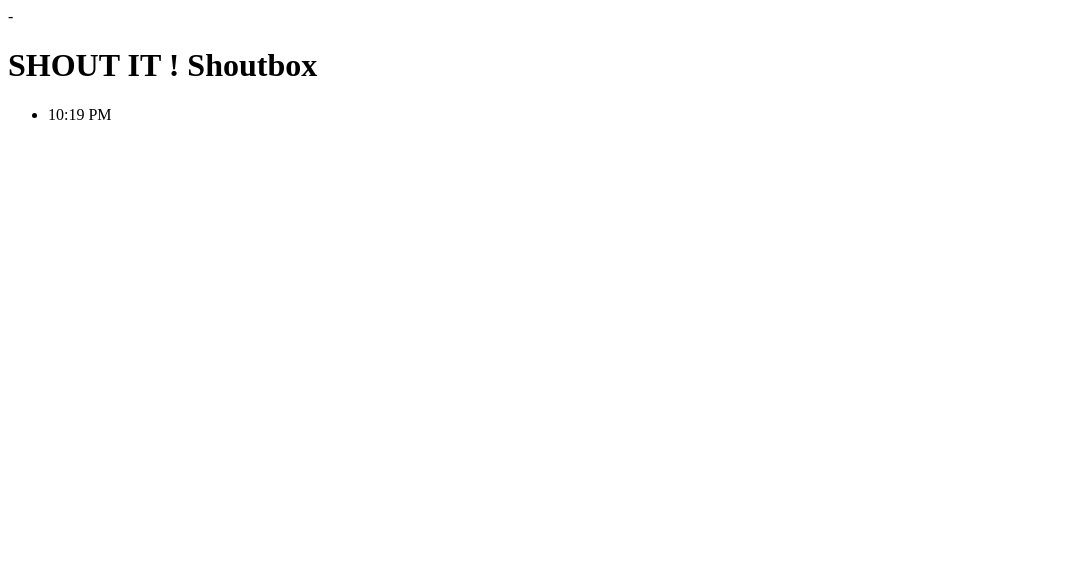
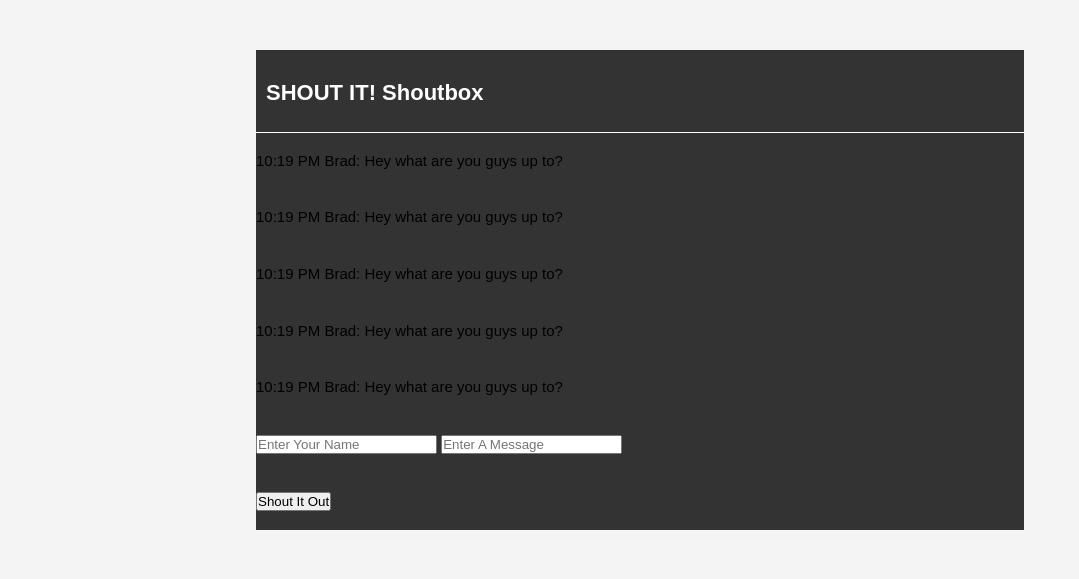
Before and after one commit to CBautistaDev/Shout-It-Project, a PHP site: page / in a window 1280 px wide. Shown: the top 579 px of the page, without its empty margins (0-1079 px from the left). Run offline with PHP 8.4, Linux system fonts and the light colour scheme.

Commit message:
added css and form in index

```diff
--- a/css/style.css
+++ b/css/style.css
@@ -0,0 +1,28 @@
+
+*{
+margin:0;
+padding :0;
+}
+
+body{
+    font-family: Arial, Helvetica, sans-serif;
+    font-size: 15px;
+    line-height: 1.5cm;
+    background: #f4f4f4;
+
+}
+
+#container{
+   background: #333333;
+   margin: 50px auto;
+   overflow: auto;
+   width: 60%;
+   min-height: 400px;
+}
+
+header h1{
+    color: white;
+    font-size: 22px;
+    padding: 15px 0 10px 10px;
+    border-bottom: 1px solid #ffffff;
+}
--- a/index.php
+++ b/index.php
@@ -3,27 +3,58 @@
 
 <head>
     <meta charset="utf-8" />
-    <title>Shout It! </title>
-    <link rel="stylesheet" href="css/style.css" type="text/css" />-
+    <title> SHOUT IT! </title>
+    <link rel="stylesheet" href="css/style.css" type="text/css" />
 </head>
 
 <body>
     <div id="container">
         <header>
-            <h1>SHOUT IT ! Shoutbox </h1>
+            <h1>SHOUT IT! Shoutbox </h1>
         </header>
         <div id="shouts">
 
             <ul>
-                <li class = "shout" >
+                <li class="shout">
 
-                <span>10:19 PM</span>
+                    <span>10:19 PM</span>
+                    Brad: Hey what are you guys up to?
+                </li>
+                <li class="shout">
 
+                    <span>10:19 PM</span>
+                    Brad: Hey what are you guys up to?
+                </li>
+                <li class="shout">
+
+                    <span>10:19 PM</span>
+                    Brad: Hey what are you guys up to?
+                </li>
+                <li class="shout">
+
+                    <span>10:19 PM</span>
+                    Brad: Hey what are you guys up to?
+                </li>
+                <li class="shout">
+
+                    <span>10:19 PM</span>
+                    Brad: Hey what are you guys up to?
                 </li>
             </ul>
 
         </div>
+        <div id="input">
 
+            <form method="post" action="proccess.php">
+                <input type="text" name="user" placeholder="Enter Your Name" />
+                <input type="text" name = "message" placeholder = "Enter A Message" />
+                <br/>
+                <input class = "shout-btn" type="submit" name = "submit" value = "Shout It Out">
+
+            </form>
+
+
+        </div>
     </div>
 </body>
 
```
